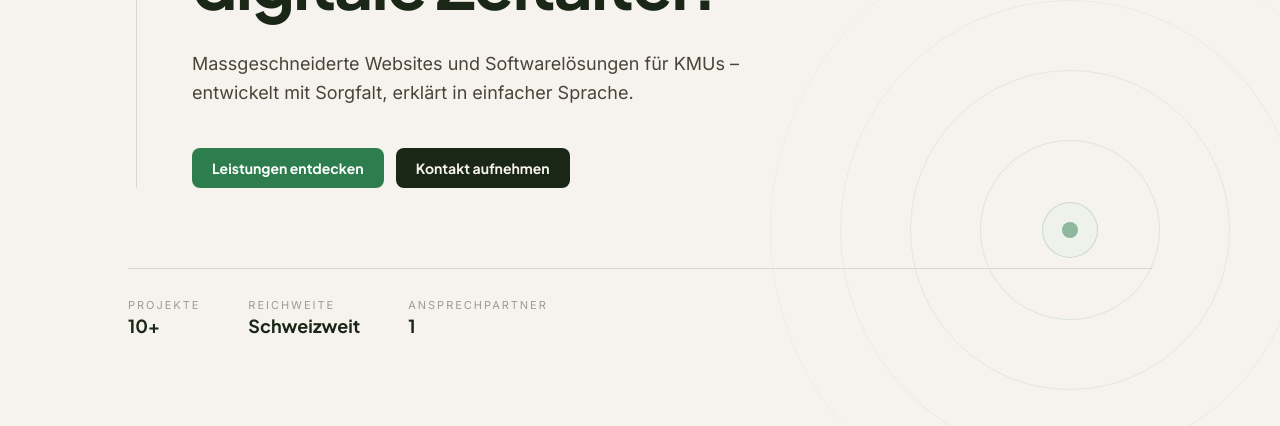
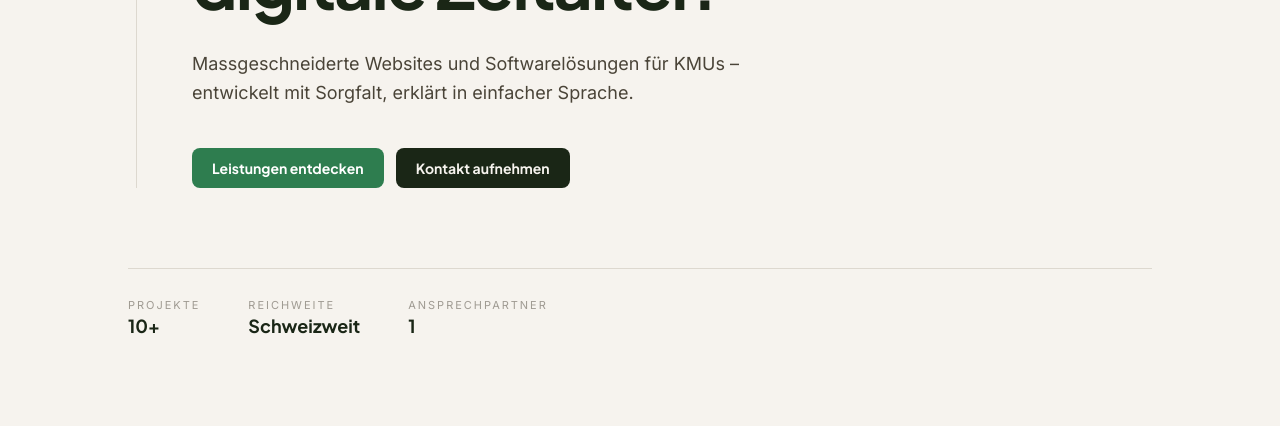
Before and after one commit to maelseewald/Insyte, a Next.js app: page / in a window 1280 px wide. Shown: the part 374-800 px from the top of the page. Built offline with nearby package versions, Linux system fonts and the light colour scheme.

Commit message:
design: remove hero ambient lens entirely
Per feedback it read as misplaced. Hero is now purely typographic on the
focus axis; the lens motif still lives in the axis marker, the logo, and the
Ueber mich graphic.

```diff
--- a/components/sections/Hero.tsx
+++ b/components/sections/Hero.tsx
@@ -16,49 +16,12 @@ const CREDENTIALS = [
   { label: 'Ansprechpartner', value: '1' },
 ]
 
-function AmbientLens() {
-  // The lens echoes the logo / the focus-axis markers — the right-hand
-  // counterpart to the axis on the left. Concentric, so no rotation
-  // (it would show no motion); it only fades in once on load.
-  return (
-    <motion.div
-      aria-hidden="true"
-      className="pointer-events-none absolute right-[-16%] top-[38%] hidden -translate-y-1/2 md:block lg:right-[-7%]"
-      initial={{ opacity: 0, scale: 0.94 }}
-      animate={{ opacity: 1, scale: 1 }}
-      transition={{ duration: 1.4, ease: 'easeOut' }}
-    >
-      <div className="relative h-[600px] w-[600px]">
-        {[600, 460, 320, 180].map((size, i) => (
-          <span
-            key={size}
-            className="absolute rounded-full border border-gruen"
-            style={{
-              width: size,
-              height: size,
-              top: '50%',
-              left: '50%',
-              transform: 'translate(-50%, -50%)',
-              opacity: 0.05 + i * 0.025,
-            }}
-          />
-        ))}
-        {/* focal point */}
-        <span className="absolute left-1/2 top-1/2 h-14 w-14 -translate-x-1/2 -translate-y-1/2 rounded-full border border-gruen/20 bg-salbei/25" />
-        <span className="absolute left-1/2 top-1/2 h-4 w-4 -translate-x-1/2 -translate-y-1/2 rounded-full bg-gruen/50" />
-      </div>
-    </motion.div>
-  )
-}
-
 export default function Hero() {
   return (
     <section
       id="hero"
-      className="relative min-h-screen overflow-hidden bg-sand flex flex-col justify-center px-6 pt-28 pb-16"
+      className="relative min-h-screen bg-sand flex flex-col justify-center px-6 pt-28 pb-16"
     >
-      <AmbientLens />
-
       <div className="relative z-10 mx-auto w-full max-w-5xl">
         {/* Headline on the focus axis */}
         <div className="relative pl-10 md:pl-16">
```
